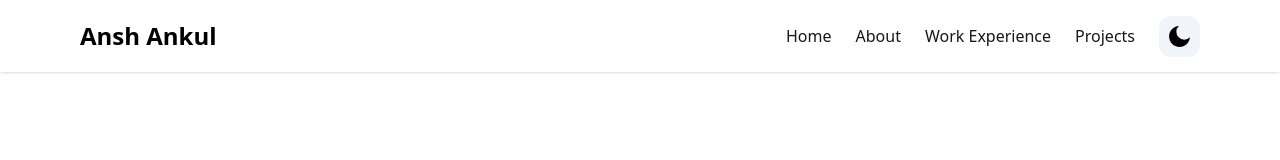
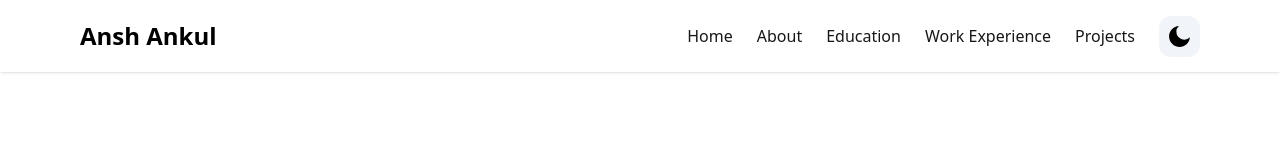
Before and after one commit to ansh-ankul/personal, a Next.js app: page / in a window 1280 px wide. Shown: the top 160 px of the page. Built offline with nearby package versions, Linux system fonts and the light colour scheme.

Commit message:
Navbar update

```diff
--- a/components/Navbar.tsx
+++ b/components/Navbar.tsx
@@ -20,6 +20,10 @@ const NAV_ITEMS: Array<NavItem> = [
   {
     label: "About",
     page: "about",
+  },
+  {
+    label: "Education",
+    page: "education",
   },
   {
     label: "Work Experience",
```
